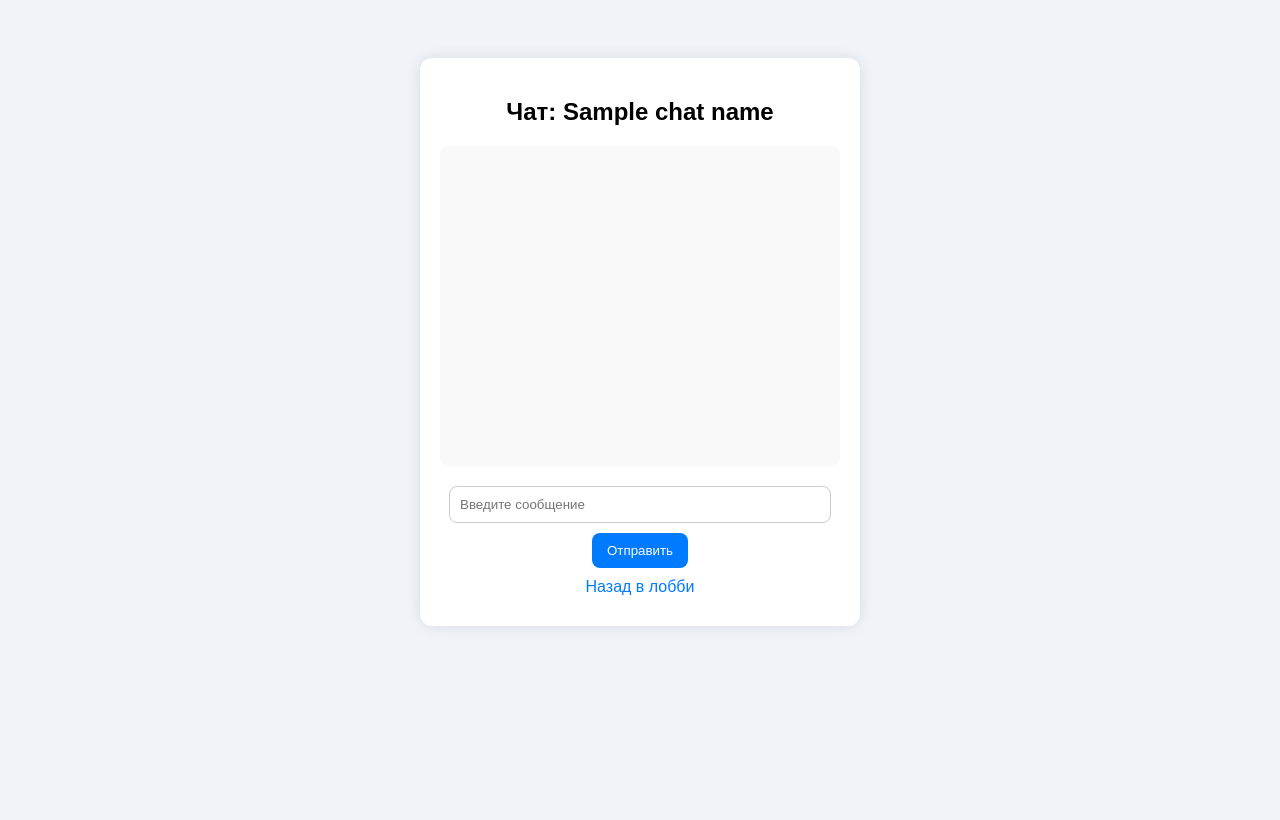
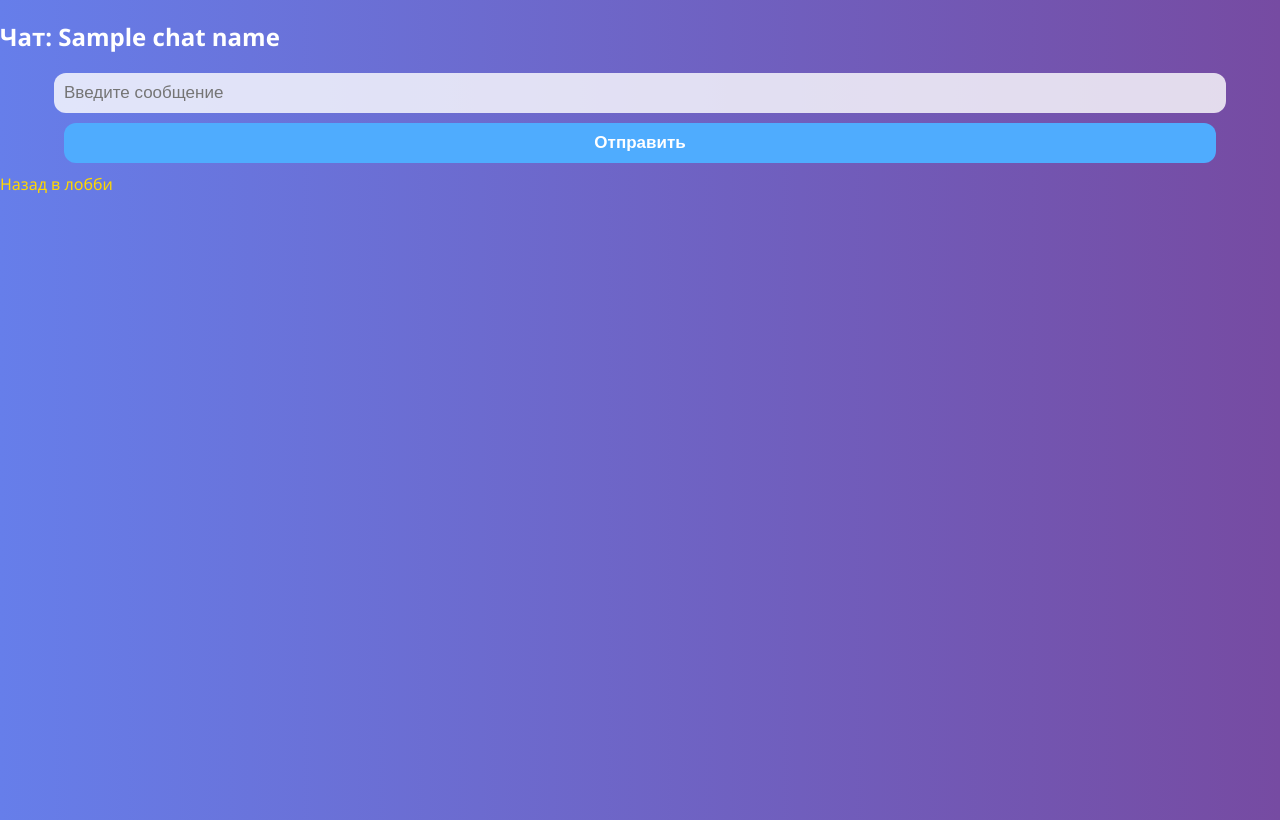
Before and after one commit to NaCl6512/Naix, a Flask app: template templates/chat.html in a window 1280 px wide. Before the commit the page ends 626 px from the top, so only its background shows below. Run offline with Flask 3, Linux system fonts and the light colour scheme; the visitor is signed in with stand-in values (Sample User, id 1); tables that the repository leaves empty hold one stand-in row (values such as "Sample post"); the template is opened without the code that fills it: most values are stand-ins (such as "Sample title", 1, 10 or a date in 2020); data that the repository does not hold is empty.

Commit message:
Update style.css

```diff
--- a/static/style.css
+++ b/static/style.css
@@ -1,75 +1,119 @@
 body {
-    font-family: Arial, sans-serif;
-    background: #f0f4f8;
-    display: flex;
-    justify-content: center;
-    padding-top: 50px;
+margin: 0;
+padding: 0;
+font-family: 'Segoe UI', sans-serif;
+background: linear-gradient(to right, #667eea, #764ba2);
+color: #fff;
+overflow: hidden; /* ← ЭТО добавь */
+    height: 100vh;     /* ← И ЭТО тоже */
 }
 
-.container, .chat-container {
-    background: white;
-    padding: 20px;
-    border-radius: 12px;
-    box-shadow: 0 0 15px rgba(0,0,0,0.1);
-    width: 400px;
-    text-align: center;
+.center-box {
+width: 90%;
+max-width: 400px;
+margin: 80px auto;
+background: linear-gradient(to right, #667eea, #764ba2);
+padding: 30px;
+border-radius: 20px;
+text-align: center;
+box-shadow: 0 0 15px rgba(0, 0, 0, 0.3);
 }
 
-input[type="text"], input[type="password"] {
+input[type="text"],
+input[type="password"],
+button {
     width: 90%;
     padding: 10px;
-    margin: 10px 0;
-    border-radius: 8px;
-    border: 1px solid #ccc;
+    margin: 10px auto;  /* ← центрирует и делает отступы сверху и снизу */
+    border: none;
+    border-radius: 12px;
+    font-size: 17px;
+    display: block;     /* ← чтобы работало с auto-маргинами */
+}
+
+input[type="text"],
+input[type="password"] {
+background: #ffffffcc;
+color: #333;
 }
 
 button {
-    background: #007bff;
-    color: white;
-    padding: 10px 15px;
-    border: none;
-    border-radius: 8px;
-    cursor: pointer;
+background: #4facfe;
+color: white;
+font-weight: bold;
+cursor: pointer;
+transition: 0.3s;
 }
 
 button:hover {
-    background: #0056b3;
+background: #00f2fe;
 }
 
-.chat-link, .logout {
-    display: inline-block;
-    margin: 10px;
-    color: #007bff;
-    text-decoration: none;
+a {
+color: #ffd700;
+text-decoration: none;
 }
 
-.chat-link:hover, .logout:hover {
-    text-decoration: underline;
+a:hover {
+text-decoration: underline;
 }
 
-.messages {
-    background: #f9f9f9;
-    padding: 10px;
-    height: 300px;
-    overflow-y: scroll;
-    border-radius: 8px;
-    margin-bottom: 10px;
-    text-align: left;
+.chat-list {
+list-style: none;
+padding: 0;
 }
 
-.message {
-    margin: 10px 0;
-    padding: 10px;
-    border-radius: 10px;
-    max-width: 70%;
+.chat-list li {
+margin: 15px 0;
+background: #ffffffcc;
+border-radius: 12px;
 }
 
-.message.own {
-    background: #d1e7dd;
-    margin-left: auto;
-    text-align: right;
+.chat-list a {
+display: block;
+padding: 15px;
+font-size: 18px;
+color: #333;
 }
 
-.message.other {
-    background: #f8d7da;
+.msg {
+max-width: 80%;
+padding: 8px 12px;
+margin: 6px 0;
+border-radius: 15px;
+word-wrap: break-word;
+clear: both;
 }
+
+.mine {
+background-color: #bde5ff;
+float: right;
+text-align: left;
+color: black;
+}
+
+.other {
+background-color: #ffffff;
+float: left;
+text-align: left;
+color: black;
+}
+
+.other strong {
+color: #0077cc;
+display: block;
+margin-bottom: 2px;
+}
+
+.chat-header {
+    margin-top: 10px;
+    background: linear-gradient(to right, #667eea, #764ba2);
+    color: white;
+    padding: 15px;
+    margin-bottom: 15px;
+    border-radius: 10px;
+    font-size: 18px;
+    font-weight: bold;
+    text-align: center;
+    box-shadow: 0 2px 5px rgba(0, 0, 0, 0.1);
+    }
```
